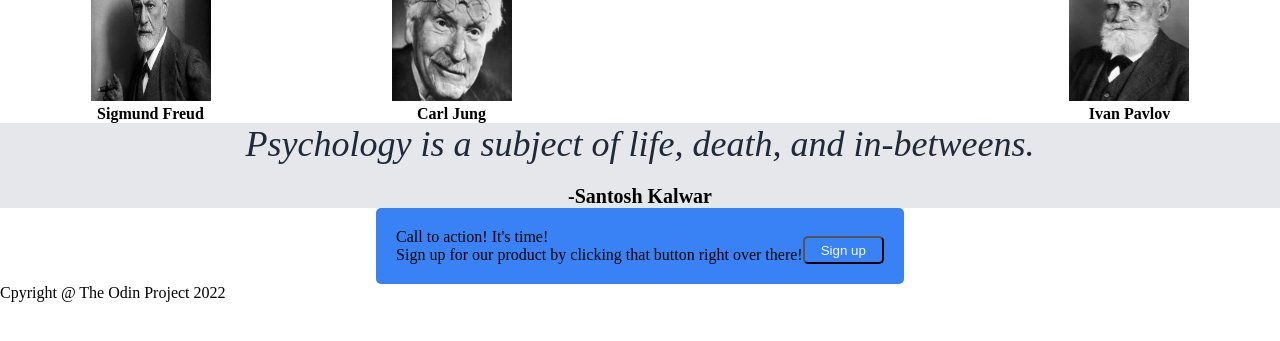
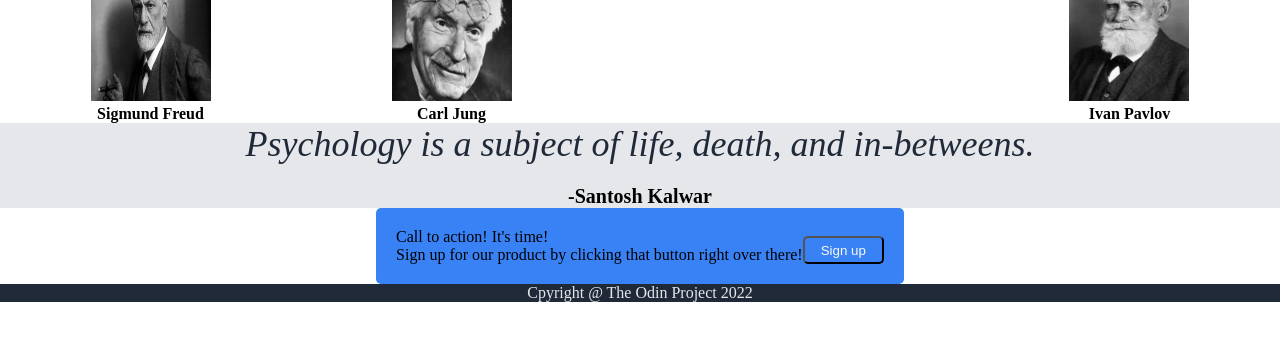
Before and after one commit to MaxBing63/Landing-Page, a plain HTML site: page index.html in a window 1280 px wide. Shown: the part 443-784 px from the top of the page. Drawn offline with Linux system fonts and the light colour scheme.

Commit message:
Add style to the page's footer

```diff
--- a/style.css
+++ b/style.css
@@ -136,3 +136,9 @@ img {
     padding: 20px;
     border-radius: 5px;
 }
+
+.footer {
+    text-align: center;
+    color: #E5E7EB;
+    background-color: #1F2937;
+}
```
